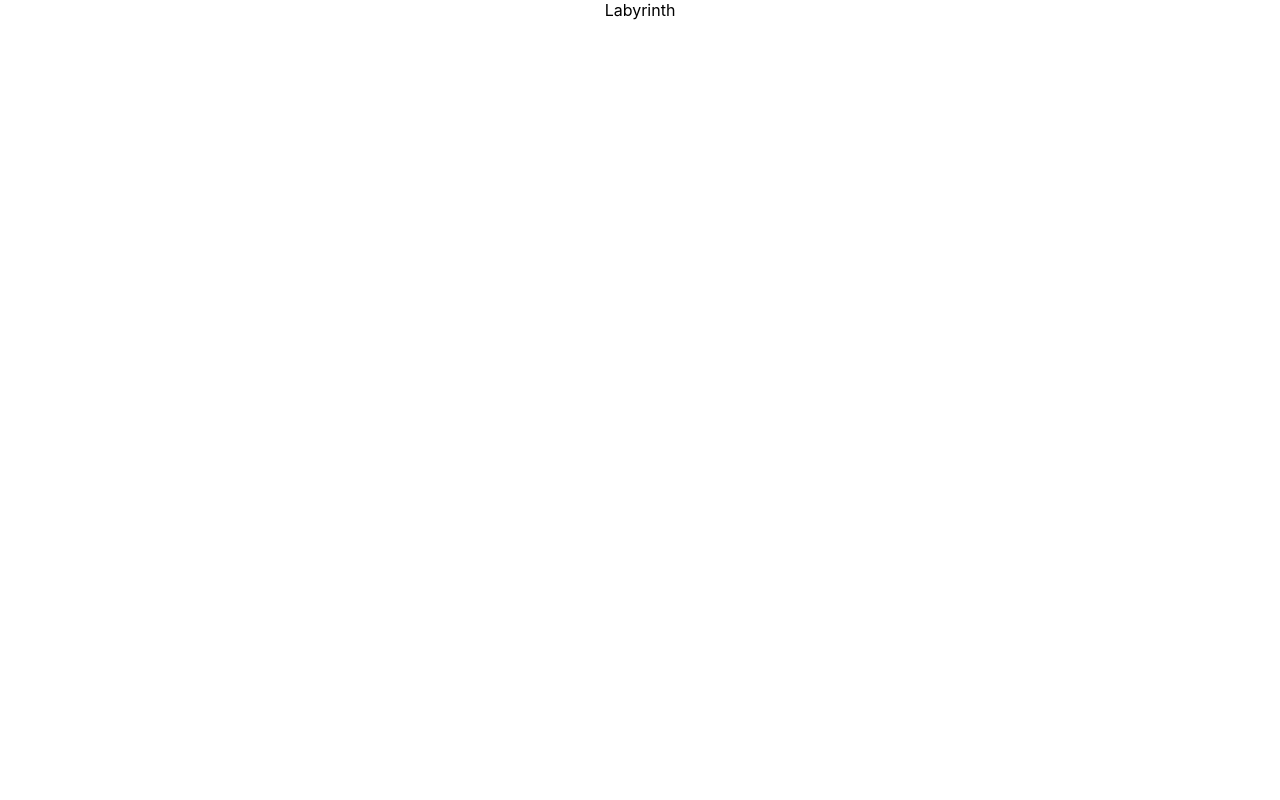
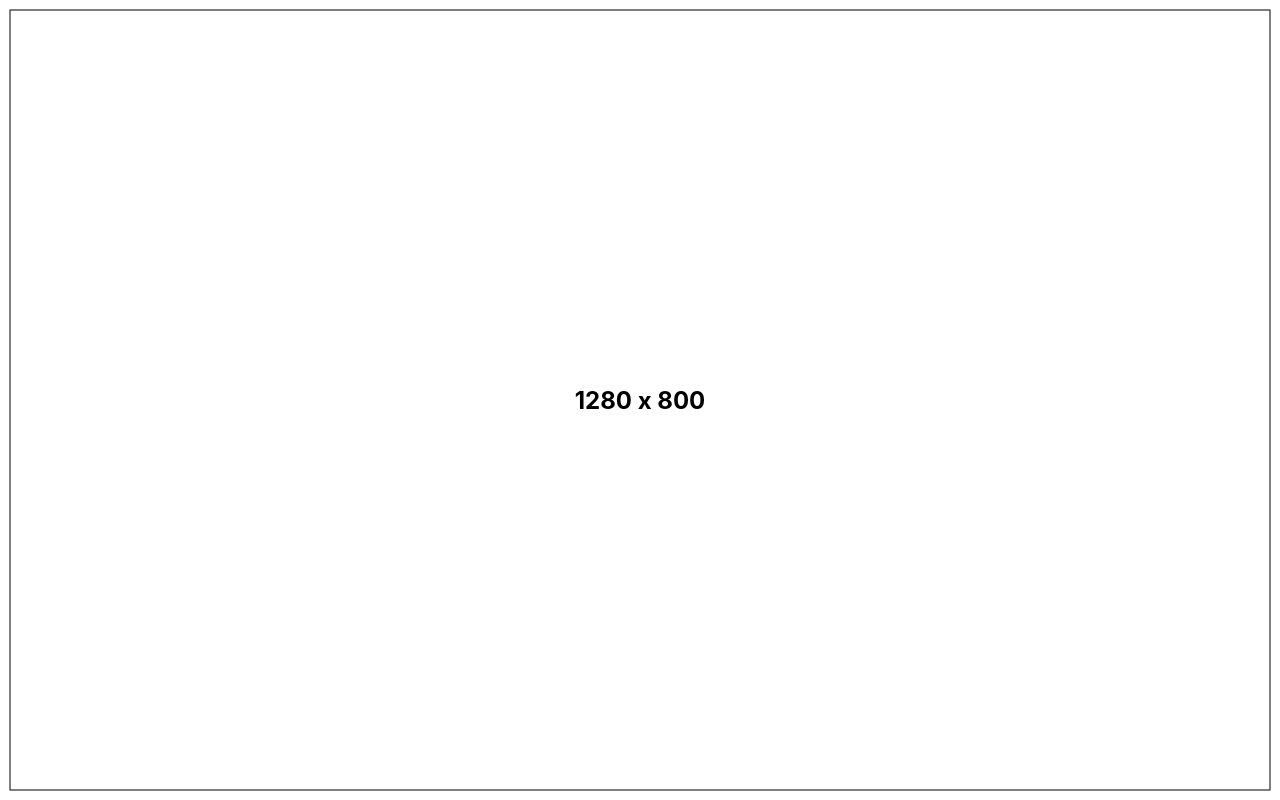
Before and after one commit to thaapasa/labyweb, a React (Create React App) app: page / in a window 1280 px wide. Built offline with nearby package versions, Linux system fonts and the light colour scheme; the HTML template or start-up script is replaced by a standard one.

Commit message:
Track window size, draw something on a canvas

```diff
--- a/public/index.html
+++ b/public/index.html
@@ -3,7 +3,7 @@
   <head>
     <meta charset="utf-8" />
     <link rel="icon" href="%PUBLIC_URL%/favicon.ico" />
-    <meta name="viewport" content="width=device-width, initial-scale=1" />
+    <meta name="viewport" content="width=device-width, initial-scale=1, minimum-scale=1, maximum-scale=1" />
     <meta name="theme-color" content="#000000" />
     <meta
       name="description"
--- a/src/App.tsx
+++ b/src/App.tsx
@@ -1,16 +1,53 @@
 import React from 'react';
 import styled from 'styled-components';
+import { Size } from './data/types';
+import { LabyrinthRenderer } from './LabyrinthRenderer';
+
+const getWindowSize = (): Size => ({
+  width: window.innerWidth,
+  height: window.innerHeight,
+  pixelRatio: window.devicePixelRatio,
+});
 
 const App: React.FC = () => {
+  const [size, setSize] = React.useState<Size>(getWindowSize());
+  React.useEffect(() => {
+    const listener = () => setSize(getWindowSize());
+    window.addEventListener("resize", listener);
+    return () => window.removeEventListener("resize", listener);
+  }, []);
   return (
     <Container>
-      Labyrinth
+      <LabyrinthRenderer {...size} />
+      <SizeContainer>{size.width * size.pixelRatio} x {size.height * size.pixelRatio}</SizeContainer>
     </Container>
   );
 }
 
 const Container = styled.div`
-  text-align: center;
+  position: fixed;
+  top: 0;
+  bottom: 0;
+  left: 0;
+  right: 0;
+  overflow: hidden;
+`;
+
+const SizeContainer = styled.div`
+  position: absolute;
+  display: flex;
+  top: 0;
+  bottom: 0;
+  left: 0;
+  right: 0;
+  flex-direction: row;
+  align-items: center;
+  justify-content: center;
+  color: black;
+  font-size: 1.5rem;
+  font-weight: bold;
+  text-shadow: 1pt 1pt 4pt rgba(255,255,255,0.4);
+  z-index: 1;
 `;
 
 export default App;
--- /dev/null
+++ b/src/LabyrinthRenderer.tsx
@@ -0,0 +1,25 @@
+import * as React from "react";
+import { Size } from "./data/types";
+import styled from "styled-components";
+
+function renderLabyrinth(canvas: HTMLCanvasElement, width: number, height: number) {
+  const ctx = canvas.getContext("2d");
+  if (!ctx) { return; }
+  ctx.clearRect(0, 0, width, height);
+  ctx.strokeStyle = '#000000';
+  ctx.strokeRect(10, 10, width - 20, height - 20);
+}
+
+export const LabyrinthRenderer: React.FC<Size> = ({ width, height, pixelRatio }) => {
+  const ref = React.createRef<HTMLCanvasElement>();
+  const cw = width * pixelRatio;
+  const ch = height * pixelRatio;
+  React.useEffect(() => ref.current ? renderLabyrinth(ref.current, cw, ch) : undefined)
+  return <Canvas ref={ref} style={{ width, height }} width={cw} height={ch} />
+}
+
+const Canvas = styled.canvas`
+  border: none;
+  padding: 0;
+  margin: 0;
+`;
--- /dev/null
+++ b/src/data/types.ts
@@ -0,0 +1,11 @@
+export interface Size {
+  width: number;
+  height: number;
+  pixelRatio: number;
+}
+
+export const Size0: Size = {
+  width: 0,
+  height: 0,
+  pixelRatio: 1,
+}
```
